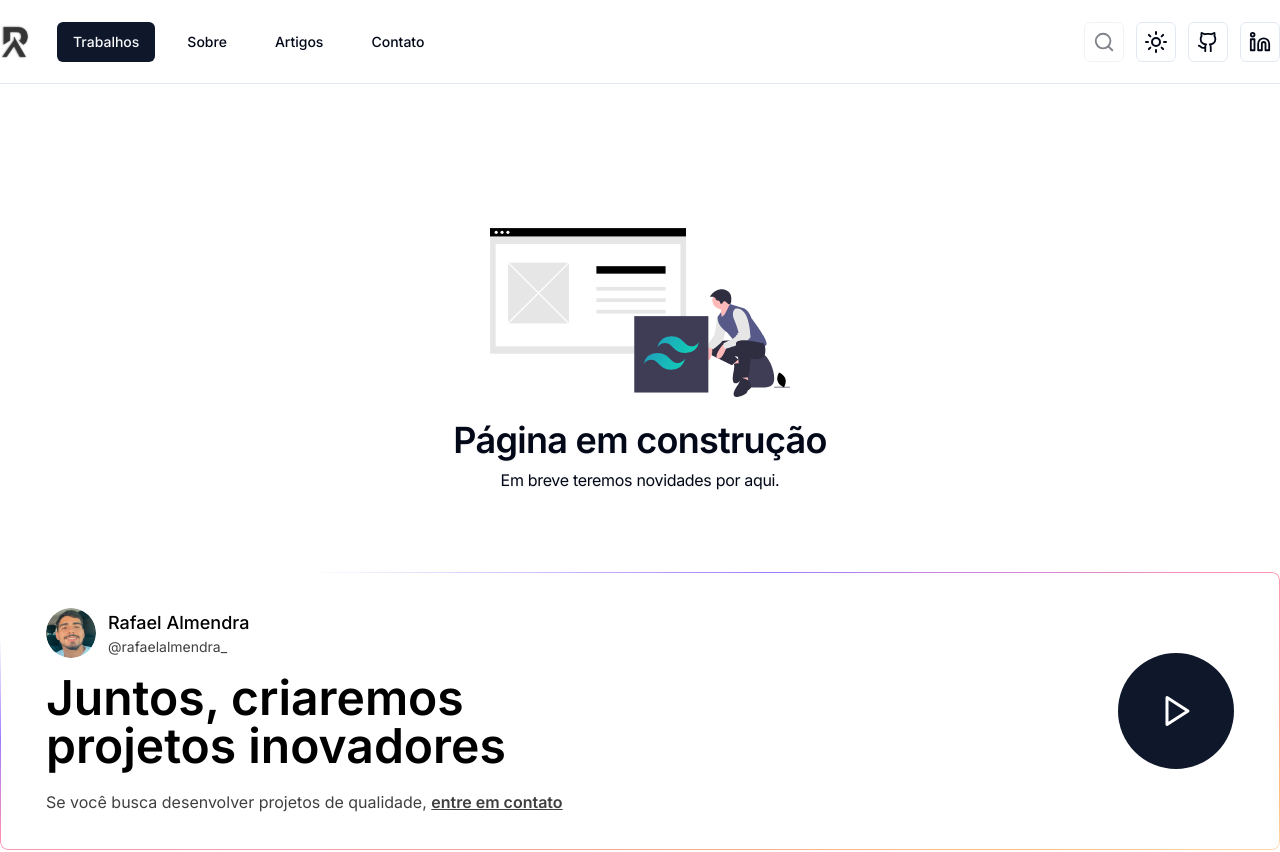
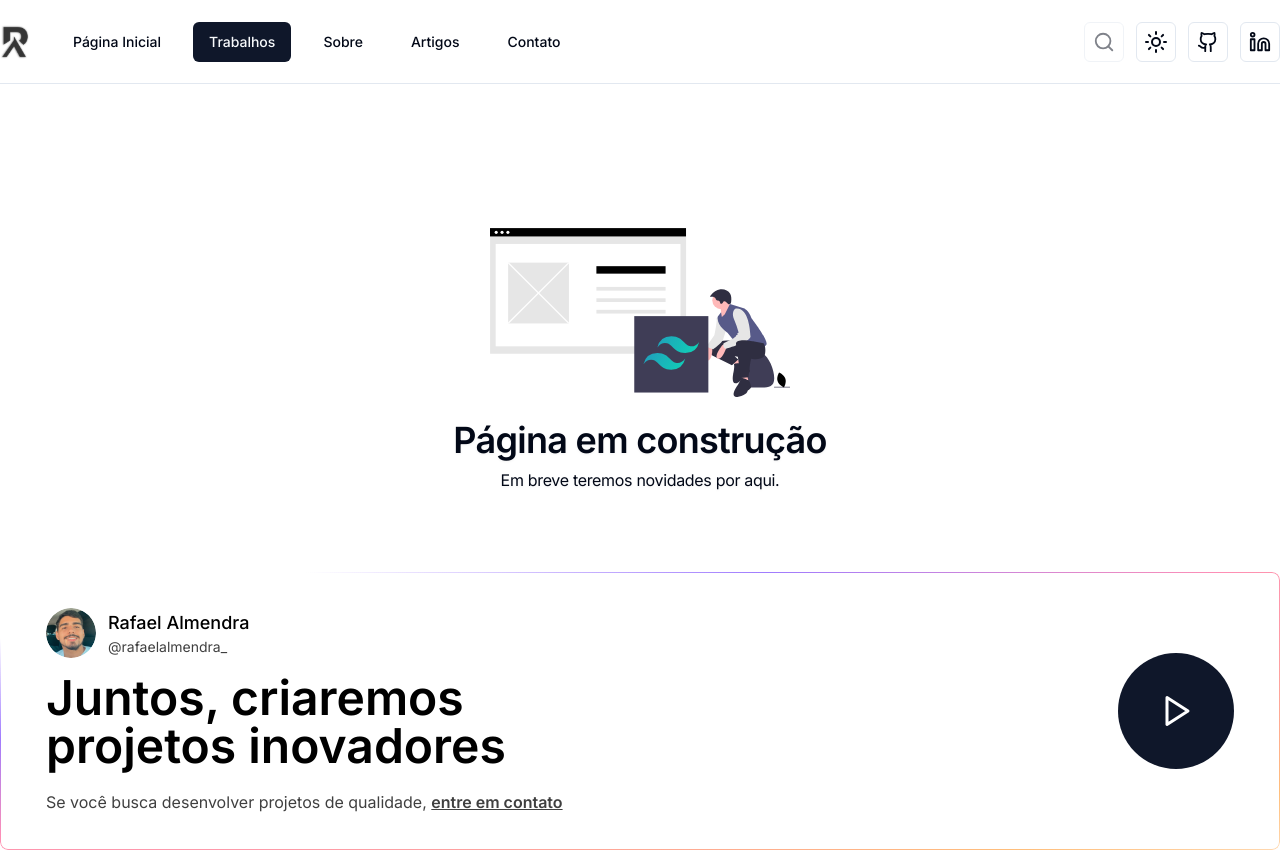
Before and after one commit to Rafaelalmendra/my-portfolio, a Next.js app: page /works in a window 1280 px wide. Shown: the top 852 px of the page. Built offline with nearby package versions, Linux system fonts and the light colour scheme.

Commit message:
feat: improve img size

```diff
--- a/src/components/pages/home/clients-carousel/index.tsx
+++ b/src/components/pages/home/clients-carousel/index.tsx
@@ -41,7 +41,7 @@ const ClientsCarousel = ({ clients }: ClientsCarouselProps) => {
           {clients.map((item) => (
             <CarouselItem key={item.id} className="basis-1/3 lg:basis-1/6">
               <div className="w-full flex items-center justify-center px-2 py-1 rounded bg-transparent dark:bg-slate-50">
-                <div className="relative w-[184px] h-[52px]">
+                <div className="relative w-[174px] h-[46px]">
                   <Image
                     fill
                     src={item.image.url}
--- a/src/mocks/navbar-items.ts
+++ b/src/mocks/navbar-items.ts
@@ -1,21 +1,26 @@
 const navbarItems = [
   {
     id: 1,
+    title: 'Página Inicial',
+    href: '/',
+  },
+  {
+    id: 2,
     title: 'Trabalhos',
     href: '/works',
   },
   {
-    id: 2,
+    id: 3,
     title: 'Sobre',
     href: '/about',
   },
   {
-    id: 3,
+    id: 4,
     title: 'Artigos',
     href: '/articles',
   },
   {
-    id: 4,
+    id: 5,
     title: 'Contato',
     href: '/contact',
   },
```
